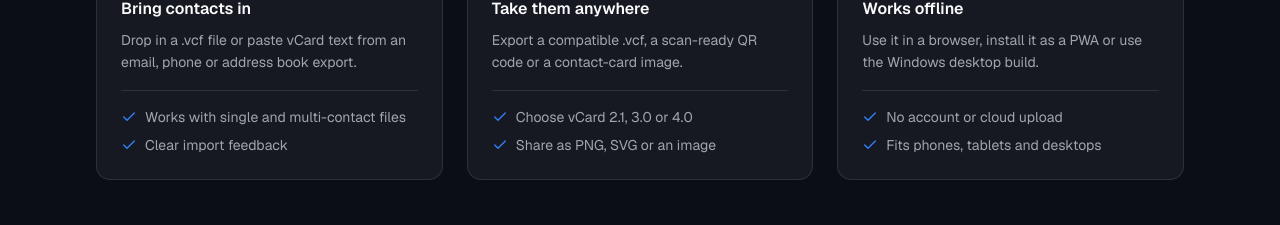
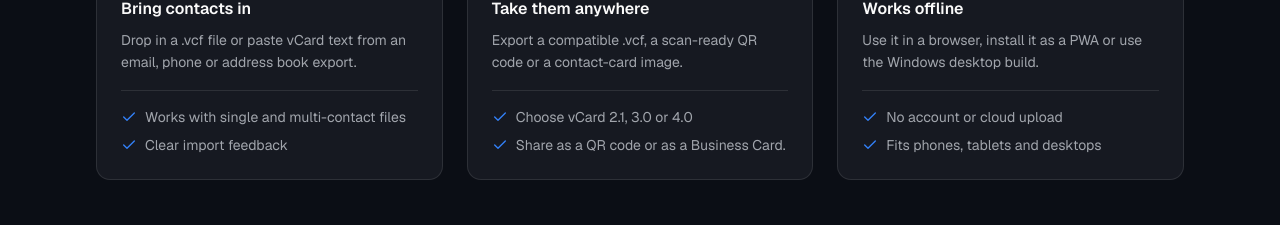
Before and after one commit to joseorono/easy-vcard-manager-site, a Next.js app: page / in a window 1280 px wide. Shown: the part 2280-2505 px from the top of the page. Built offline with nearby package versions, Linux system fonts and the light colour scheme; no server answers.

Commit message:
Update text
Co-Authored-By: José Miguel Oroño <joseomaker@gmail.com>

```diff
--- a/src/constants/site.ts
+++ b/src/constants/site.ts
@@ -81,7 +81,7 @@ export const FEATURES = [
     icon: "export",
     title: "Take them anywhere",
     description: "Export a compatible .vcf, a scan-ready QR code or a contact-card image.",
-    points: ["Choose vCard 2.1, 3.0 or 4.0", "Share as PNG, SVG or an image"],
+    points: ["Choose vCard 2.1, 3.0 or 4.0", "Share as a QR code or as a Business Card."],
   },
   {
     icon: "offline",
```
